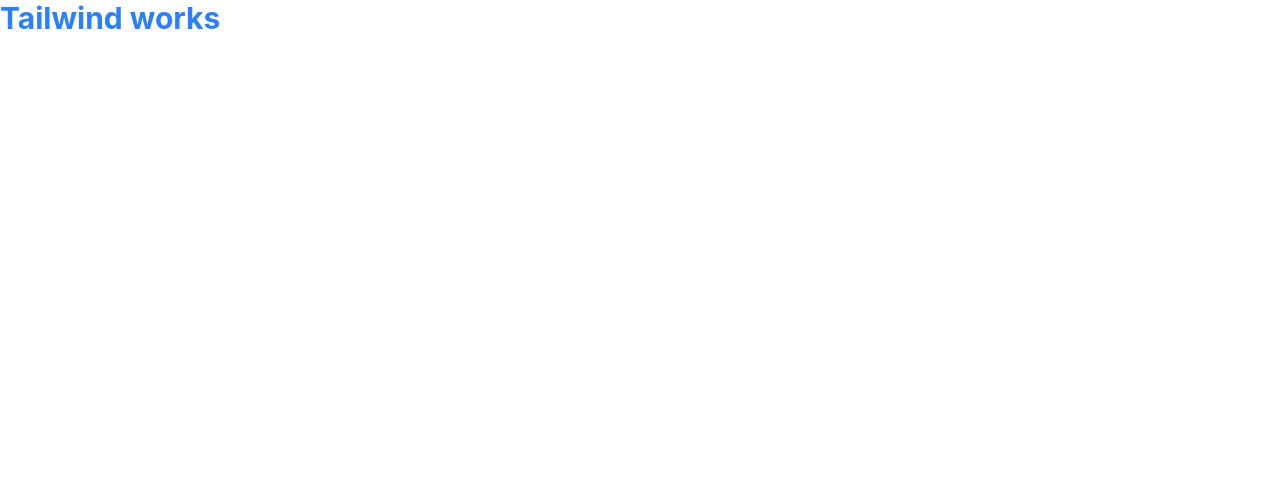
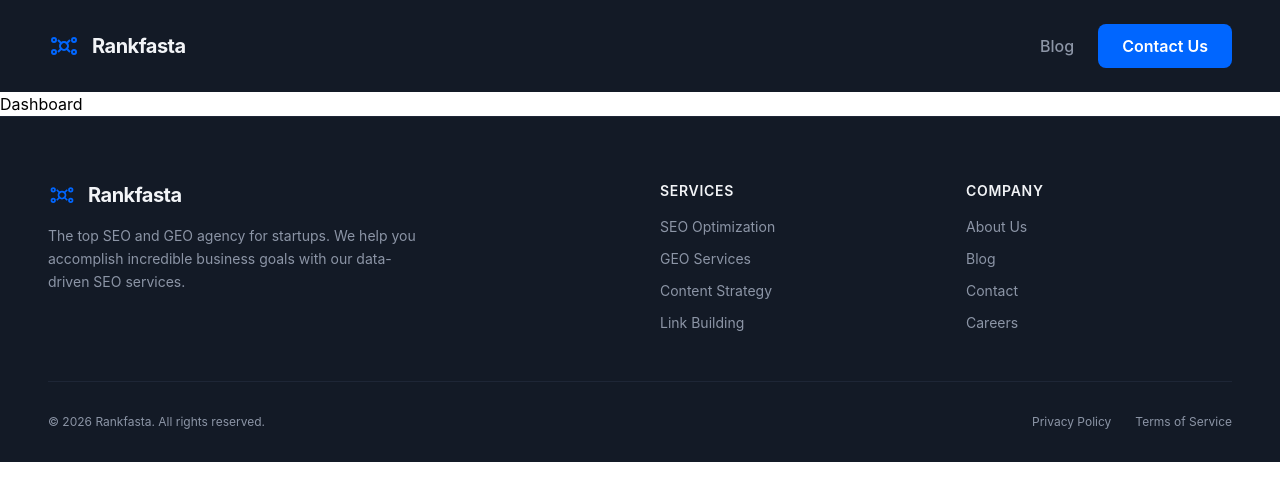
Before and after one commit to Gaurav775-Git/Dashboard, a React (Vite) app in the folder client/: page / in a window 1280 px wide. Shown: the top 500 px of the page. Built offline with nearby package versions, Linux system fonts and the light colour scheme.

Commit message:
Navbar and Footer update

```diff
--- a/client/src/App.jsx
+++ b/client/src/App.jsx
@@ -1,11 +1,11 @@
 import React from 'react'
+import Dashboard from './pages/Dashboard'
 
 const App = () => {
   return (
-    <div>
-      <h1 className="text-3xl font-bold text-blue-500">Tailwind works</h1>
-    </div>
-
+    <>
+      <Dashboard/>
+    </>
   )
 }
 
--- a/client/src/components/Footer.jsx
+++ b/client/src/components/Footer.jsx
@@ -0,0 +1,65 @@
+import React from 'react';
+
+const Footer = () => {
+  return (
+    <footer className="w-full bg-[#131A26] text-[#8C95A6] border-t border-[#1E2636] pt-16 pb-8 px-6 md:px-12">
+      <div className="max-w-7xl mx-auto grid grid-cols-1 md:grid-cols-4 gap-10 mb-12">
+
+        {/* Brand Column */}
+        <div className="md:col-span-2">
+          <div className="flex items-center gap-3 mb-4">
+            {/* Same Logo SVG */}
+            <svg width="28" height="28" viewBox="0 0 32 32" fill="none" xmlns="http://www.w3.org/2000/svg">
+              <circle cx="16" cy="16" r="4" stroke="#0066FF" strokeWidth="2"/>
+              <circle cx="6" cy="10" r="2" stroke="#0066FF" strokeWidth="2"/>
+              <circle cx="26" cy="10" r="2" stroke="#0066FF" strokeWidth="2"/>
+              <circle cx="6" cy="22" r="2" stroke="#0066FF" strokeWidth="2"/>
+              <circle cx="26" cy="22" r="2" stroke="#0066FF" strokeWidth="2"/>
+              <path d="M10 10L14 14" stroke="#0066FF" strokeWidth="2"/>
+              <path d="M22 10L18 14" stroke="#0066FF" strokeWidth="2"/>
+              <path d="M10 22L14 18" stroke="#0066FF" strokeWidth="2"/>
+              <path d="M22 22L18 18" stroke="#0066FF" strokeWidth="2"/>
+            </svg>
+            <span className="text-xl font-bold text-[#F2F4F7] tracking-tight">Rankfasta</span>
+          </div>
+          <p className="text-sm leading-relaxed max-w-sm">
+            The top SEO and GEO agency for startups. We help you accomplish incredible business goals with our data-driven SEO services.
+          </p>
+        </div>
+
+        {/* Links Column 1 */}
+        <div>
+          <h4 className="text-[#F2F4F7] font-semibold mb-4 text-sm uppercase tracking-wider">Services</h4>
+          <ul className="space-y-3 text-sm">
+            <li><a href="#" className="hover:text-[#0066FF] transition-colors">SEO Optimization</a></li>
+            <li><a href="#" className="hover:text-[#0066FF] transition-colors">GEO Services</a></li>
+            <li><a href="#" className="hover:text-[#0066FF] transition-colors">Content Strategy</a></li>
+            <li><a href="#" className="hover:text-[#0066FF] transition-colors">Link Building</a></li>
+          </ul>
+        </div>
+
+        {/* Links Column 2 */}
+        <div>
+          <h4 className="text-[#F2F4F7] font-semibold mb-4 text-sm uppercase tracking-wider">Company</h4>
+          <ul className="space-y-3 text-sm">
+            <li><a href="#" className="hover:text-[#0066FF] transition-colors">About Us</a></li>
+            <li><a href="#" className="hover:text-[#0066FF] transition-colors">Blog</a></li>
+            <li><a href="#" className="hover:text-[#0066FF] transition-colors">Contact</a></li>
+            <li><a href="#" className="hover:text-[#0066FF] transition-colors">Careers</a></li>
+          </ul>
+        </div>
+      </div>
+
+      {/* Bottom Bar */}
+      <div className="max-w-7xl mx-auto pt-8 border-t border-[#1E2636] flex flex-col md:flex-row justify-between items-center gap-4 text-xs">
+        <p>© {new Date().getFullYear()} Rankfasta. All rights reserved.</p>
+        <div className="flex gap-6">
+          <a href="#" className="hover:text-[#0066FF] transition-colors">Privacy Policy</a>
+          <a href="#" className="hover:text-[#0066FF] transition-colors">Terms of Service</a>
+        </div>
+      </div>
+    </footer>
+  );
+};
+
+export default Footer;
--- a/client/src/components/Navbar.jsx
+++ b/client/src/components/Navbar.jsx
@@ -0,0 +1,62 @@
+import React from 'react';
+// If you have lucide-react installed, uncomment the line below:
+// import { Menu, X } from 'lucide-react';
+
+const Navbar = () => {
+  const [isOpen, setIsOpen] = React.useState(false);
+
+  return (
+    <nav className="w-full bg-[#131A26] text-[#F2F4F7] py-6 px-6 md:px-12 flex items-center justify-between">
+      {/* Logo Section */}
+      <div className="flex items-center gap-3">
+        {/* Replace this SVG with your actual Rankfasta logo if needed */}
+        <svg width="32" height="32" viewBox="0 0 32 32" fill="none" xmlns="http://www.w3.org/2000/svg">
+          <circle cx="16" cy="16" r="4" stroke="#0066FF" strokeWidth="2"/>
+          <circle cx="6" cy="10" r="2" stroke="#0066FF" strokeWidth="2"/>
+          <circle cx="26" cy="10" r="2" stroke="#0066FF" strokeWidth="2"/>
+          <circle cx="6" cy="22" r="2" stroke="#0066FF" strokeWidth="2"/>
+          <circle cx="26" cy="22" r="2" stroke="#0066FF" strokeWidth="2"/>
+          <path d="M10 10L14 14" stroke="#0066FF" strokeWidth="2"/>
+          <path d="M22 10L18 14" stroke="#0066FF" strokeWidth="2"/>
+          <path d="M10 22L14 18" stroke="#0066FF" strokeWidth="2"/>
+          <path d="M22 22L18 18" stroke="#0066FF" strokeWidth="2"/>
+        </svg>
+        <span className="text-xl font-bold tracking-tight">Rankfasta</span>
+      </div>
+
+      {/* Desktop Right Side */}
+      <div className="hidden md:flex items-center gap-6">
+        <a href="#" className="text-[#8C95A6] hover:text-[#F2F4F7] transition-colors font-medium">
+          Blog
+        </a>
+        <button className="bg-[#0066FF] hover:bg-[#0052CC] text-white px-6 py-2.5 rounded-lg font-semibold transition-colors">
+          Contact Us
+        </button>
+      </div>
+
+      {/* Mobile Menu Button */}
+      <button
+        className="md:hidden text-[#F2F4F7]"
+        onClick={() => setIsOpen(!isOpen)}
+      >
+        {isOpen ? (
+          <svg width="24" height="24" viewBox="0 0 24 24" fill="none" stroke="currentColor" strokeWidth="2"><path d="M18 6L6 18M6 6l12 12"/></svg>
+        ) : (
+          <svg width="24" height="24" viewBox="0 0 24 24" fill="none" stroke="currentColor" strokeWidth="2"><path d="M4 6h16M4 12h16M4 18h16"/></svg>
+        )}
+      </button>
+
+      {/* Mobile Dropdown */}
+      {isOpen && (
+        <div className="absolute top-20 left-0 w-full bg-[#131A26] border-t border-[#1E2636] p-6 flex flex-col gap-4 md:hidden z-50">
+          <a href="#" className="text-[#8C95A6] hover:text-[#F2F4F7] font-medium">Blog</a>
+          <button className="bg-[#0066FF] hover:bg-[#0052CC] text-white px-6 py-3 rounded-lg font-semibold transition-colors w-full text-left">
+            Contact Us
+          </button>
+        </div>
+      )}
+    </nav>
+  );
+};
+
+export default Navbar;
--- a/client/src/pages/Dashboard.jsx
+++ b/client/src/pages/Dashboard.jsx
@@ -0,0 +1,15 @@
+import React from 'react'
+import Navbar from '../components/Navbar'
+import Footer from '../components/Footer'
+
+const Dashboard = () => {
+  return (
+    <>
+    <Navbar/>
+        <div>Dashboard</div>
+    <Footer/>
+    </>
+  )
+}
+
+export default Dashboard
```
